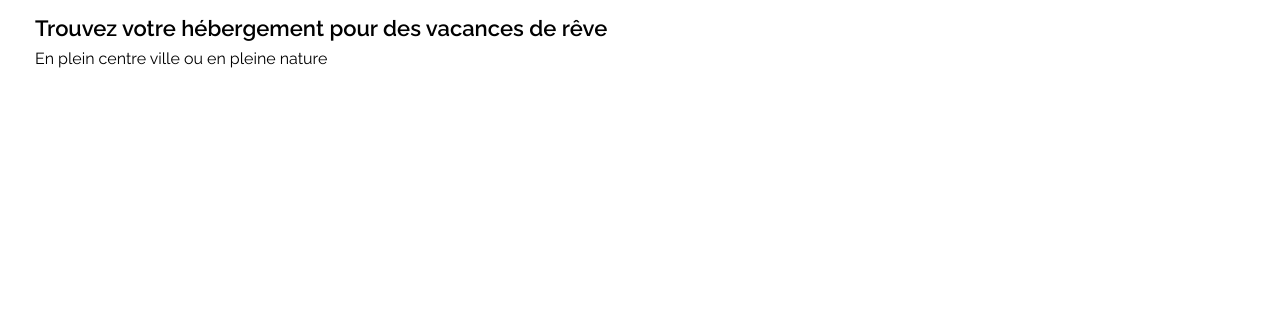
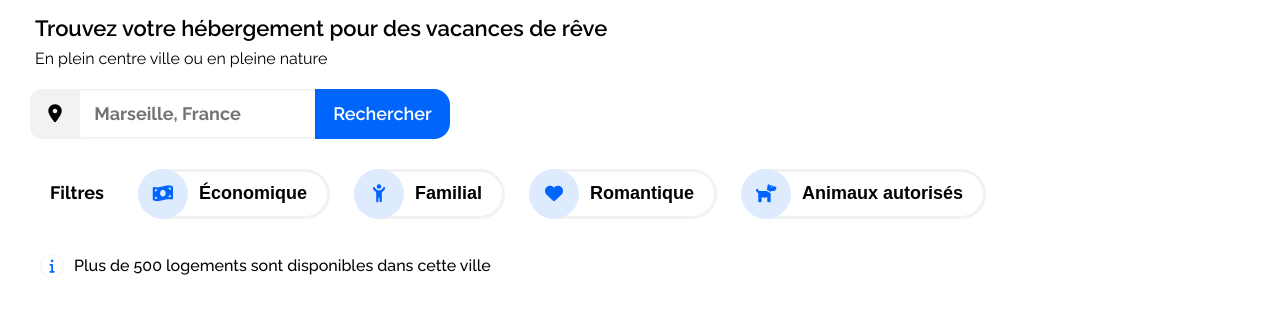
Before and after one commit to ndadevweb/booki-p2, a plain HTML site: page index.html in a window 1280 px wide. Shown: the part 110-424 px from the top of the page. Drawn offline with Linux system fonts and the light colour scheme.

Commit message:
fix bloc de recherche + filtres

```diff
--- a/css/style.css
+++ b/css/style.css
@@ -212,7 +212,7 @@ ul {
 /* Search */
 
 .search {
-    --size-search-elements: 40px;
+    --size-search-elements: 50px;
     display: flex;
     flex-direction: column;
     margin-top: 20px;
@@ -221,6 +221,7 @@ ul {
 .search-form {
     display: flex;
     flex-direction: row;
+    margin-left: 10px;
 }
 
 .search-form label,
@@ -235,13 +236,13 @@ ul {
     flex: 0 0 auto;
     background: var(--color-tertiary);
     border-radius: var(--border-round-full-left);
+    font-size: 18px;
 }
 
 .search-form input[type="search"] {
     padding: 1%;
-    width: 200px;
-    font-size: 14px;
-    font-weight: 600;
+    width: 235px;
+    font: 700 18px var(--font-family);
     border: 2px solid var(--color-tertiary);
     border-left: 2px solid transparent;
     border-right: none;
@@ -255,11 +256,12 @@ ul {
 
 .search-form button {
     padding: 0 1%;
+    width: 135px;
     background: var(--color-primary);
     color: var(--color-text-one);
-    font-weight: 600;
+    font: 600 18px var(--font-family);
     border: 2px solid transparent;
-    border-radius: var(--border-round-full-right);
+    border-radius: 0 16px 16px 0;
 }
 
 .search-form button:focus {
@@ -277,23 +279,24 @@ ul {
     flex-direction: row;
     align-items: center;
     margin-top: 30px;
+    margin-left: 30px;
 }
 
 .search-filters h2 {
-    margin-right: 30px;
-    font-size: 16px;
+    margin-right: 35px;
+    font-size: 18px;
     font-weight: 700;
 }
 
 .search-filters-items {
     display: flex;
-    column-gap: 20px;
+    column-gap: 25px;
 }
 
 .search-filters-item {
     display: flex;
     align-items: center;
-    padding: 0 15px 0 0;
+    padding: 0 20px 0 0;
     height: var(--size-search-elements);
     background: var(--color-text-one);
     border: 3px solid var(--color-tertiary);
@@ -312,11 +315,11 @@ ul {
 
 .search-filters-item-icon i {
     color: var(--color-primary);
-    font-size: 14px;
+    font-size: 18px;
 }
 
 .search-filters-item-text {
-    font-size: 14px;
+    font-size: 18px;
     font-weight: 600;
 }
 
@@ -327,20 +330,19 @@ ul {
     position: relative;
     margin-right: 10px;
     padding: 10px;
-    width: 22px;
-    height: 22px;
-    border: 3px solid var(--color-tertiary);
+    width: 24px;
+    height: 24px;
+    border: 1px solid var(--color-tertiary);
     border-radius: 50%;
-    font-size: 12px;
+    font-size: 14px;
     color: var(--color-primary);
 }
 
 .search-information-message {
     display: flex;
     align-items: center;
-    margin-top: 30px;
-    font-size: 14px;
-    font-weight: 400;
+    margin: 35px 0 0 20px;
+    font: 500 16px var(--font-family);
 }
 
 
--- a/index.html
+++ b/index.html
@@ -35,7 +35,7 @@
         </nav>
     </header>
 
-    <aside class="container search hide">
+    <aside class="container search">
         <form class="search-form">
             <label for="search-field" class="cursor-pointer"><i class="fa-solid fa-location-dot full-center"></i></label>
             <input type="search" name="search" id="search-field" placeholder="Marseille, France" />
```
